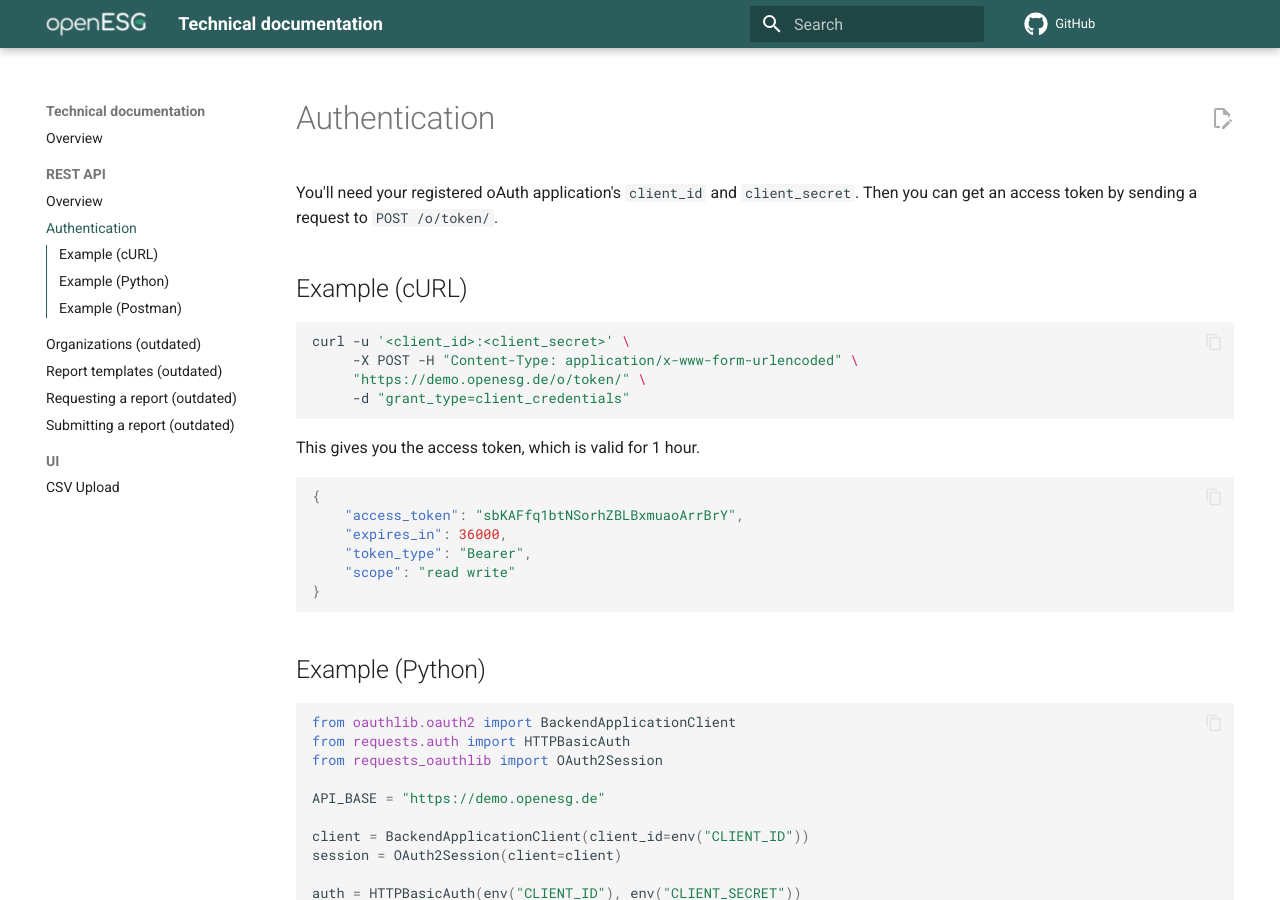
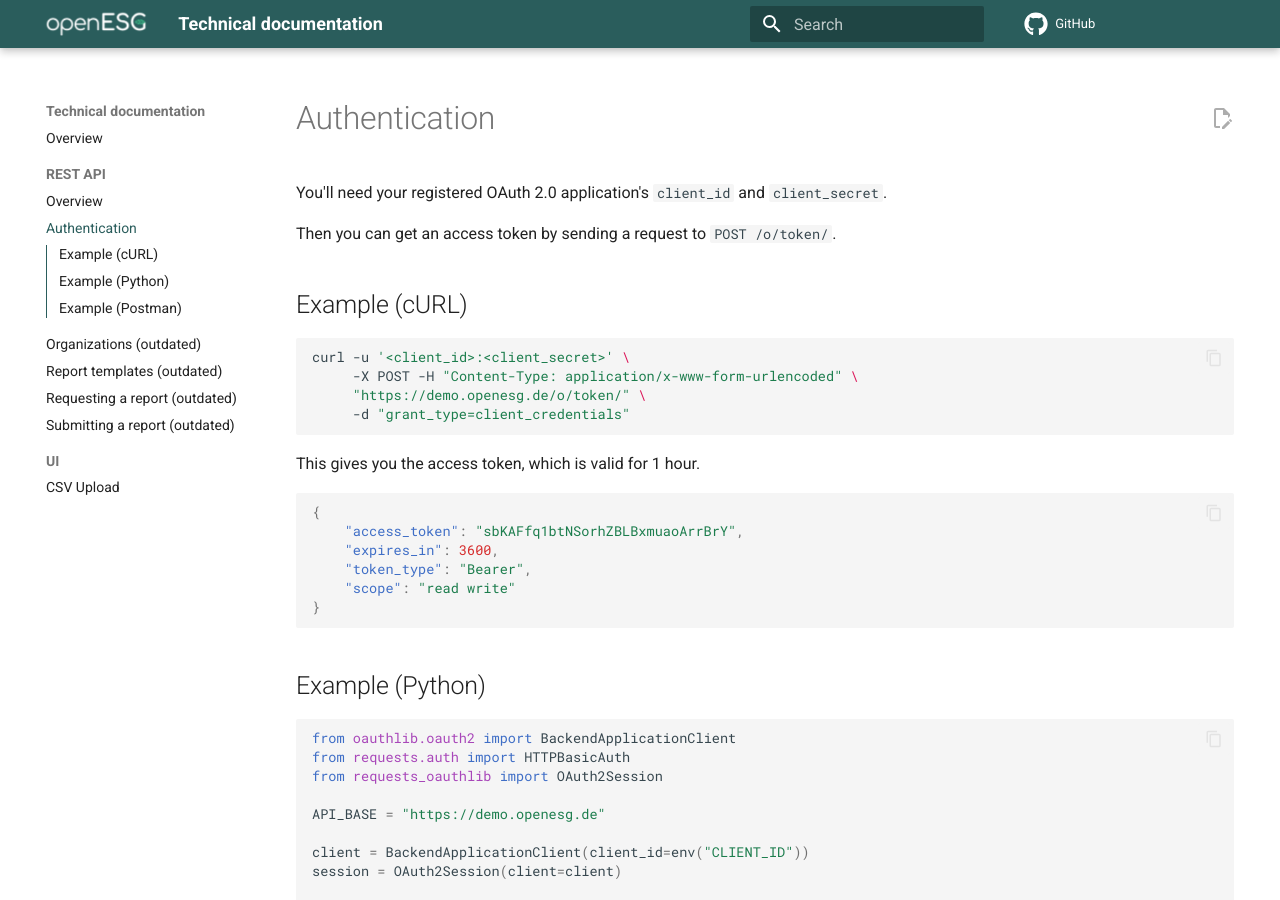
Before and after one commit to openESG-gmbh/documentation, an MkDocs documentation site: the page built from docs/REST API/authentication.md, in a window 1280 px wide and 900 px high. Built offline with MkDocs 1.6.1 and Material for MkDocs 9.7.7, drawn with Linux system fonts in a browser that asks for light colours; plug-ins that fetch from the network failed and are left out; comment, search, counter and statistics services are not loaded.

Commit message:
docs: update authentication info

````diff
--- a/docs/REST API/authentication.md
+++ b/docs/REST API/authentication.md
@@ -1,6 +1,8 @@
 # Authentication
 
-You'll need your registered oAuth application's `client_id` and `client_secret`.
+You'll need your registered OAuth 2.0 application's `client_id` and
+`client_secret`.
+
 Then you can get an access token by sending a request to `POST /o/token/`.
 
 ## Example (cURL)
@@ -17,7 +19,7 @@ This gives you the access token, which is valid for 1 hour.
 ```json
 {
     "access_token": "sbKAFfq1btNSorhZBLBxmuaoArrBrY",
-    "expires_in": 36000,
+    "expires_in": 3600,
     "token_type": "Bearer",
     "scope": "read write"
 }
````
